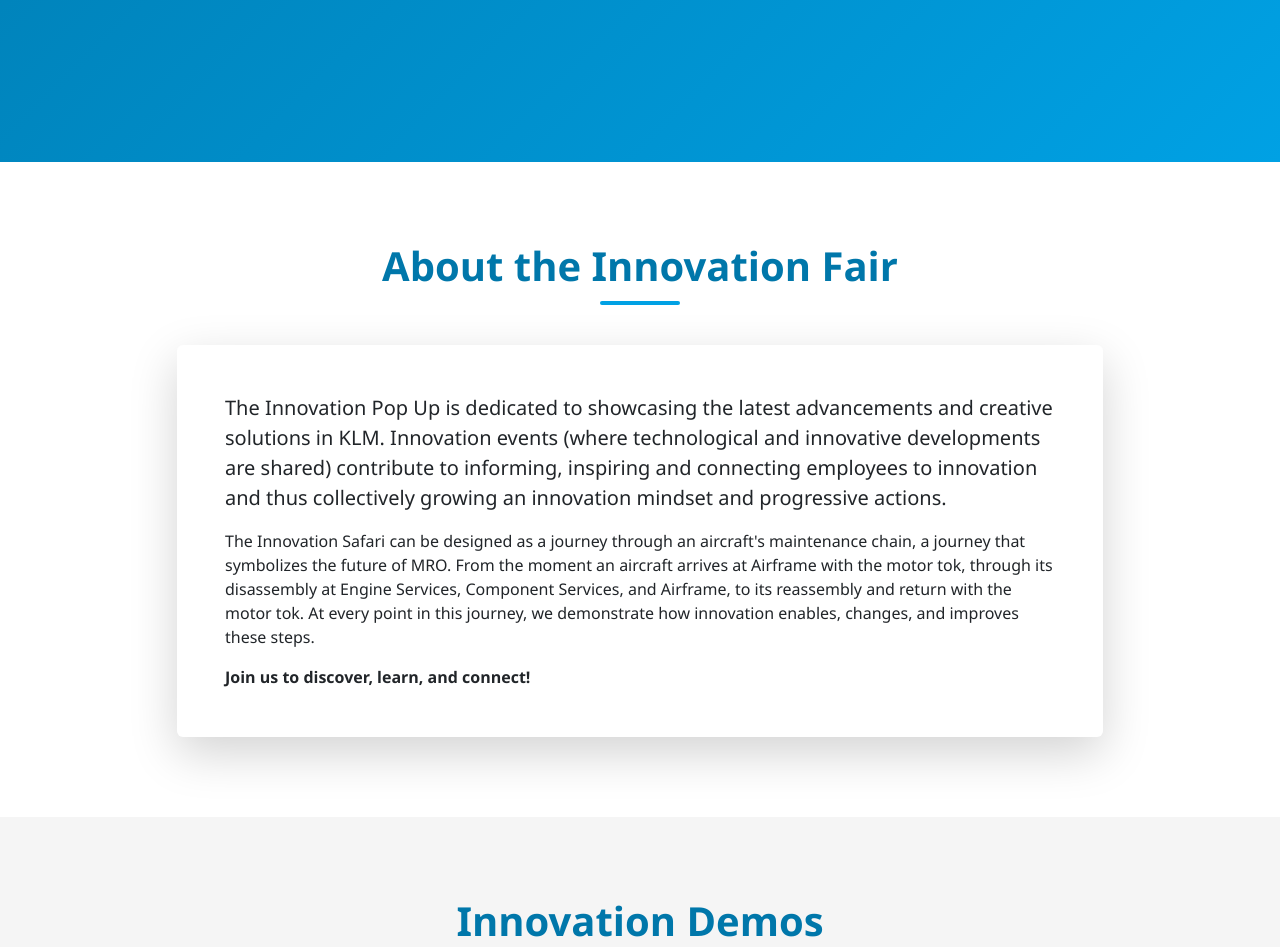
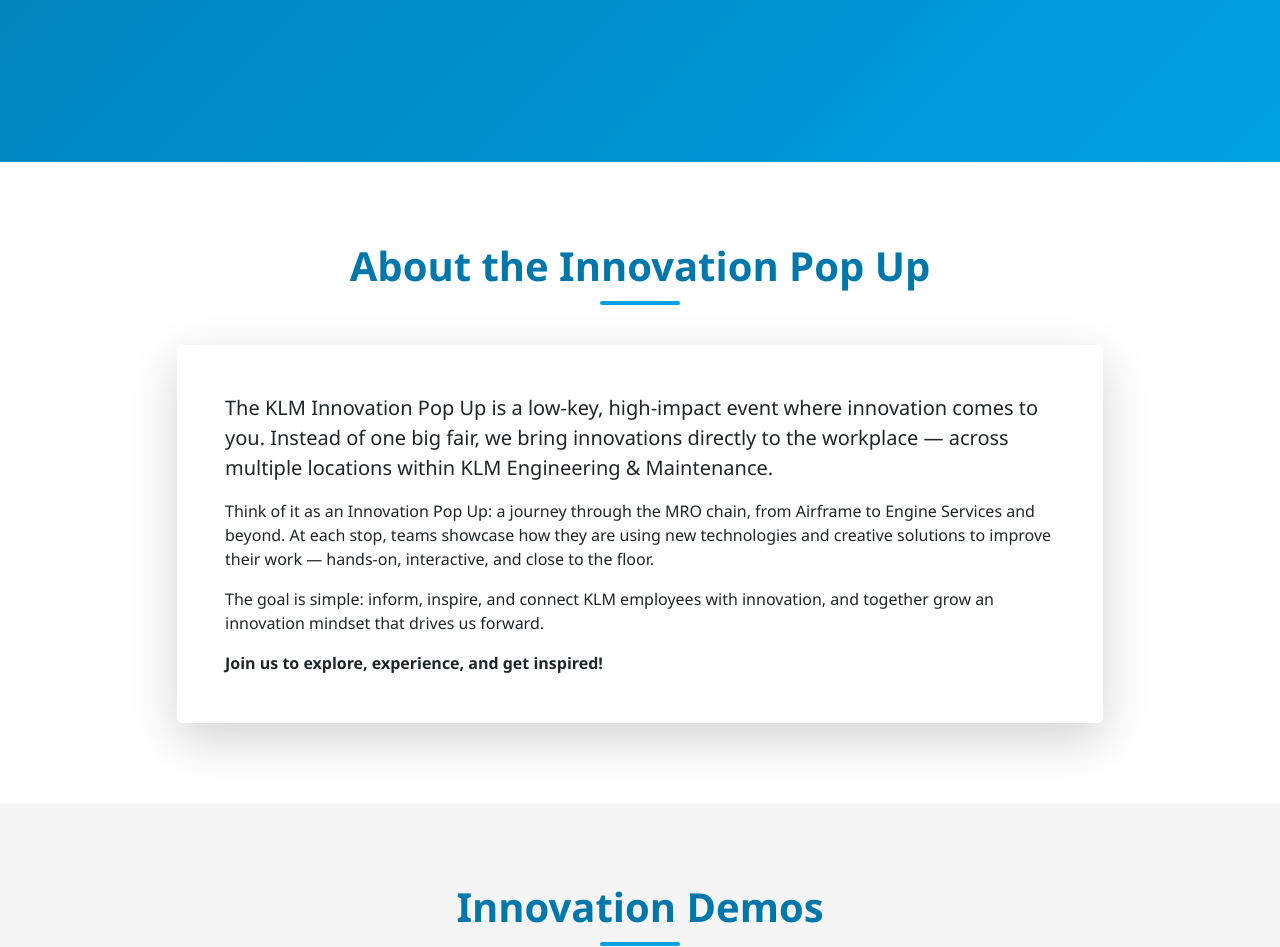
Before and after one commit to KenyaGit/Stage-KLM, a PHP site: page / in a window 1280 px wide. Shown: the part 714-1661 px from the top of the page. Run offline with PHP 8.4, Linux system fonts and the light colour scheme; data comes from the database, SQL or seed files in the repository.

Commit message:
updated version

```diff
--- a/index.php
+++ b/index.php
@@ -158,26 +158,28 @@
     <!-- About Section -->
     <section id="about">
         <div class="container">
-            <h2 class="section-title">About the Innovation Fair</h2>
+            <h2 class="section-title">About the Innovation Pop Up</h2>
             <div class="row">
                 <div class="col-lg-10 mx-auto">
                     <div class="card border-0 shadow-lg">
                         <div class="card-body p-5">
                             <p class="lead">
-                                The Innovation Pop Up is dedicated to showcasing the latest advancements and creative
-                                solutions in KLM. Innovation events (where technological and innovative developments
-                                are shared) contribute to informing, inspiring and connecting employees to innovation
-                                and thus collectively growing an innovation mindset and progressive actions.
+                                The KLM Innovation Pop Up is a low-key, high-impact event where innovation
+                                comes to you. Instead of one big fair, we bring innovations directly to the
+                                workplace — across multiple locations within KLM Engineering & Maintenance.
                             </p>
                             <p>
-                                The Innovation Safari can be designed as a journey through an aircraft's maintenance
-                                chain, a journey that symbolizes the future of MRO. From the moment an aircraft arrives
-                                at Airframe with the motor tok, through its disassembly at Engine Services, Component
-                                Services, and Airframe, to its reassembly and return with the motor tok. At every point
-                                in this journey, we demonstrate how innovation enables, changes, and improves these steps.
+                                Think of it as an Innovation Pop Up: a journey through the MRO chain, from
+                                Airframe to Engine Services and beyond. At each stop, teams showcase how
+                                they are using new technologies and creative solutions to improve their work —
+                                hands-on, interactive, and close to the floor.
+                            </p>
+                            <p>
+                                The goal is simple: inform, inspire, and connect KLM employees with innovation,
+                                and together grow an innovation mindset that drives us forward.
                             </p>
                             <p class="mb-0">
-                                <strong>Join us to discover, learn, and connect!</strong>
+                                <strong>Join us to explore, experience, and get inspired!</strong>
                             </p>
                         </div>
                     </div>
@@ -396,9 +398,9 @@
                             </h2>
                             <div id="faq1" class="accordion-collapse collapse" data-bs-parent="#faqAccordion">
                                 <div class="accordion-body">
-                                    The Innovation Pop Up is an event showcasing the latest technological developments
-                                    and innovative solutions within KLM. The goal is to inform, inspire, and connect
-                                    employees with innovation.
+                                    The Innovation Pop Up is a low-key event where innovation comes to you.
+                                    Instead of one big fair, innovations are showcased across multiple locations within KLM E&M like a Safari through the MRO chain.
+                                    The goal is to inform, inspire, and connect KLM employees with innovation
                                 </div>
                             </div>
                         </div>
```
